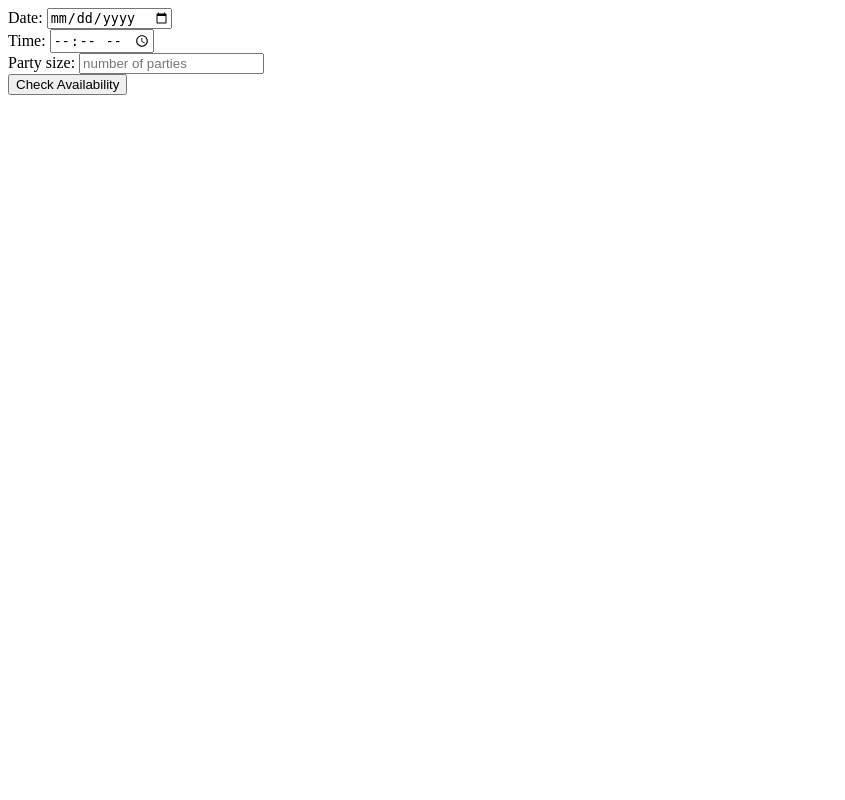
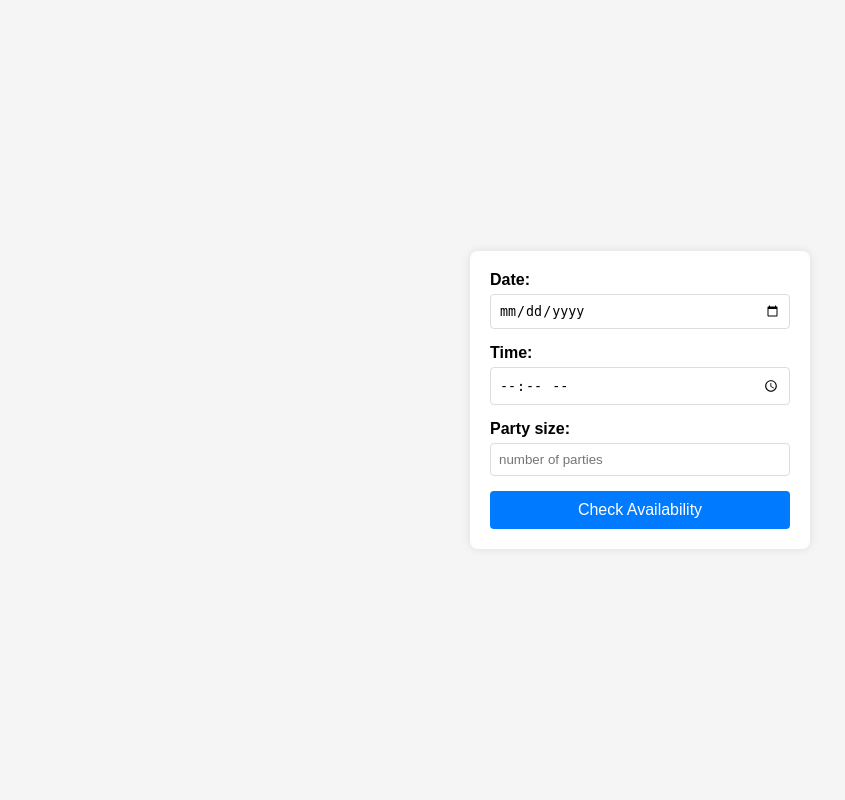
Before and after one commit to VithurshanV2/restaurant-management-system, a PHP site: page /reservation-form-front.php in a window 1280 px wide. Shown: the whole page, without its empty margins (0-845 px from the left). Run offline with PHP 8.4, Linux system fonts and the light colour scheme.

Commit message:
Update reservation-form-front.php

```diff
--- a/public/reservation/reservation-form-front.php
+++ b/public/reservation/reservation-form-front.php
@@ -13,6 +13,67 @@ unset($_SESSION["errors"], $_SESSION["form_data"]);
     <meta charset="UTF-8">
     <meta name="viewport" content="width=device-width, initial-scale=1.0">
     <title>Reservation page</title>
+    <style>
+        body {
+    font-family: Arial, sans-serif;
+    background-color: #f5f5f5;
+    margin: 0;
+    padding: 0;
+    display: flex;
+    justify-content: center;
+    align-items: center;
+    height: 100vh;
+}
+
+form {
+    background: white;
+    padding: 20px;
+    border-radius: 8px;
+    box-shadow: 0 0 10px rgba(0,0,0,0.1);
+    width: 300px;
+}
+
+div {
+    margin-bottom: 15px;
+}
+
+label {
+    display: block;
+    margin-bottom: 5px;
+    font-weight: bold;
+}
+
+input[type="date"],
+input[type="time"],
+input[type="number"] {
+    width: 100%;
+    padding: 8px;
+    box-sizing: border-box;
+    border: 1px solid #ddd;
+    border-radius: 4px;
+}
+
+button {
+    width: 100%;
+    padding: 10px;
+    border: none;
+    background-color: #007BFF;
+    color: white;
+    border-radius: 4px;
+    cursor: pointer;
+    font-size: 16px;
+}
+
+button:hover {
+    background-color: #0056b3;
+}
+
+.error-message {
+    color: red;
+    font-size: 14px;
+}
+
+    </style>
 </head>
 
 <body>
```
